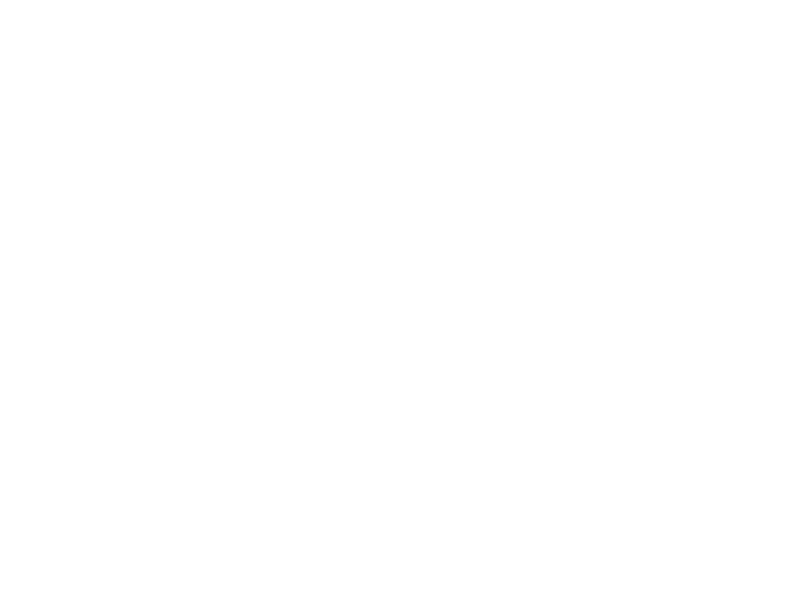
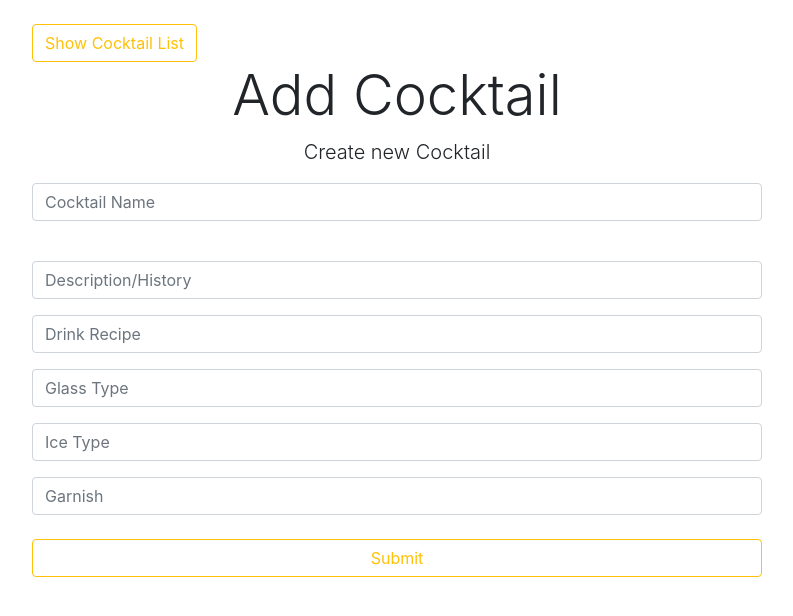
Before and after one commit to behradk90/Cocktail-Recipe-App, a React (Create React App) app in the folder frontend/: page /create-cocktail in a window 1280 px wide. Shown: the top 616 px of the page, without its empty margins (243-1036 px from the left). Built offline with nearby package versions, Linux system fonts and the light colour scheme.

Commit message:
CreateCocktail component created

```diff
--- a/frontend/package.json
+++ b/frontend/package.json
@@ -6,8 +6,10 @@
     "@testing-library/jest-dom": "^5.16.5",
     "@testing-library/react": "^13.4.0",
     "@testing-library/user-event": "^13.5.0",
+    "axios": "^1.3.4",
     "react": "^18.2.0",
     "react-dom": "^18.2.0",
+    "react-router-dom": "^6.8.2",
     "react-scripts": "5.0.1",
     "web-vitals": "^2.1.4"
   },
--- a/frontend/public/index.html
+++ b/frontend/public/index.html
@@ -22,6 +22,15 @@
       work correctly both with client-side routing and a non-root public URL.
       Learn how to configure a non-root public URL by running `npm run build`.
     -->
+
+  <!-- bootstrap css cdn -->
+  <link rel="stylesheet" href="https://maxcdn.bootstrapcdn.com/bootstrap/4.0.0/css/bootstrap.min.css"
+    integrity="sha384-Gn5384xqQ1aoWXA+058RXPxPg6fy4IWvTNh0E263XmFcJlSAwiGgFAW/dAiS6JXm" crossorigin="anonymous">
+
+  <!-- fontawesome cdn -->
+  <link rel="stylesheet" href="https://use.fontawesome.com/releases/v5.2.0/css/all.css"
+    integrity="sha384-hWVjflwFxL6sNzntih27bfxkr27PmbbK/iSvJ+a4+0owXq79v+lsFkW54bOGbiDQ" crossorigin="anonymous">
+
   <title>Cocktail App</title>
 </head>
 
@@ -38,6 +47,18 @@
       To begin the development, run `npm start` or `yarn start`.
       To create a production bundle, use `npm run build` or `yarn build`.
     -->
+
+  <!-- bootstrap JS cdn -->
+  <script src="https://code.jquery.com/jquery-3.2.1.slim.min.js"
+    integrity="sha384-KJ3o2DKtIkvYIK3UENzmM7KCkRr/rE9/Qpg6aAZGJwFDMVNA/GpGFF93hXpG5KkN"
+    crossorigin="anonymous"></script>
+  <script src="https://cdnjs.cloudflare.com/ajax/libs/popper.js/1.12.9/umd/popper.min.js"
+    integrity="sha384-ApNbgh9B+Y1QKtv3Rn7W3mgPxhU9K/ScQsAP7hUibX39j7fakFPskvXusvfa0b4Q"
+    crossorigin="anonymous"></script>
+  <script src="https://maxcdn.bootstrapcdn.com/bootstrap/4.0.0/js/bootstrap.min.js"
+    integrity="sha384-JZR6Spejh4U02d8jOt6vLEHfe/JQGiRRSQQxSfFWpi1MquVdAyjUar5+76PVCmYl"
+    crossorigin="anonymous"></script>
+
 </body>
 
 </html>
--- a/frontend/src/App.js
+++ b/frontend/src/App.js
@@ -1,11 +1,25 @@
-import logo from './logo.svg';
+import { BrowserRouter as Router, Routes, Route } from 'react-router-dom';
 import './App.css';
+
+import Home from './components/Home';
+import ShowCocktailList from './components/ShowCocktailList';
+import CreateCocktail from './components/CreateCocktail';
+import UpdateCocktailInfo from './components/UpdateCocktailInfo';
+import ShowCocktailDetails from './components/ShowCocktailDetails';
 
 function App() {
   return (
-    <div className="App">
-
-    </div>
+    <Router>
+      <div>
+        <Routes>
+          <Route path='/' element={<Home />} />
+          <Route path='/cocktail-list' element={<ShowCocktailList />} />
+          <Route path='/create-cocktail' element={<CreateCocktail />} />
+          <Route path='/edit-book/:id' element={<UpdateCocktailInfo />} />
+          <Route path='/show-book/:id' element={<ShowCocktailDetails />} />
+        </Routes>
+      </div>
+    </Router>
   );
 }
 
--- /dev/null
+++ b/frontend/src/components/CreateCocktail.js
@@ -0,0 +1,136 @@
+import React, { useState } from "react";
+import { Link } from "react-router-dom";
+import axios from 'axios';
+
+import { useNavigate } from "react-router-dom";
+
+const CreateCocktail = (props) => {
+    const navigate = useNavigate();
+    const [cocktail, setCocktail] = useState({
+        name: '',
+        description: '',
+        recipe: '',
+        glass: '',
+        ice: '',
+        garnish: '',
+    });
+
+    const onChange = (e) => {
+        setCocktail({ ...cocktail, [e.target.name]: e.target.value });
+    };
+
+    const onSubmit = (e) => {
+        e.preventDefault();
+
+        axios.post('http://localhost:8080/cocktails', cocktails)
+            .then((res) => {
+                setCocktail({
+                    name: '',
+                    description: '',
+                    recipe: '',
+                    glass: '',
+                    ice: '',
+                    garnish: '',
+                });
+
+                navigate('/');
+            })
+            .catch((err) => {
+                console.log('Error in CreateCocktail!');
+            });
+    };
+
+    return (
+        <div className="CreateCocktail">
+            <div className="container">
+                <div className="row">
+                    <div className="col-md-8 m-auto">
+                        <br />
+                        <Link to='/cocktail-list' className="btn btn-outline-warning float-left">
+                            Show Cocktail List
+                        </Link>
+                    </div>
+                    <div className="col-md-8 m-auto">
+                        <h1 className="display-4 text-center">Add Cocktail</h1>
+                        <p className="lead text-center">Create new Cocktail</p>
+
+                        <form noValidate onSubmit={onSubmit}>
+                            <div className="form-group">
+                                <input
+                                    type="text"
+                                    placeholder="Cocktail Name"
+                                    name="name"
+                                    className="form-control"
+                                    value={cocktail.name}
+                                    onChange={onChange}
+                                />
+                            </div>
+                            <br />
+
+                            <div className="form-group">
+                                <input
+                                    type="text"
+                                    placeholder="Description/History"
+                                    name="description"
+                                    className="form-control"
+                                    value={cocktail.description}
+                                    onChange={onChange}
+                                />
+                            </div>
+
+                            <div className="form-group">
+                                <input
+                                    type="text"
+                                    placeholder="Drink Recipe"
+                                    name="recipe"
+                                    className="form-control"
+                                    value={cocktail.recipe}
+                                    onChange={onChange}
+                                />
+                            </div>
+
+                            <div className="form-group">
+                                <input
+                                    type="text"
+                                    placeholder="Glass Type"
+                                    name="glass"
+                                    className="form-control"
+                                    value={cocktail.glass}
+                                    onChange={onChange}
+                                />
+                            </div>
+
+                            <div className="form-group">
+                                <input
+                                    type="text"
+                                    placeholder="Ice Type"
+                                    name="ice"
+                                    className="form-control"
+                                    value={cocktail.ice}
+                                    onChange={onChange}
+                                />
+                            </div>
+
+                            <div className="form-group">
+                                <input
+                                    type="text"
+                                    placeholder="Garnish"
+                                    name="garnish"
+                                    className="form-control"
+                                    value={cocktail.garnish}
+                                    onChange={onChange}
+                                />
+                            </div>
+
+                            <input type="submit"
+                                className="btn btn-outline-warning btn-block mt-4"
+                            />
+                        </form>
+                    </div>
+                </div>
+            </div>
+        </div>
+    );
+};
+
+export default CreateCocktail;
```
Also changed, not shown: frontend/src/components/Home.js (added), frontend/src/components/NavBar.js (added), frontend/src/components/RecipeCard.js (added), frontend/src/components/ShowCocktailDetails.js (added), frontend/src/components/ShowCocktailList.js (added), frontend/src/components/UpdateCocktailInfo.js (added), 1 other file (tests, documents, lock files or other folders).
